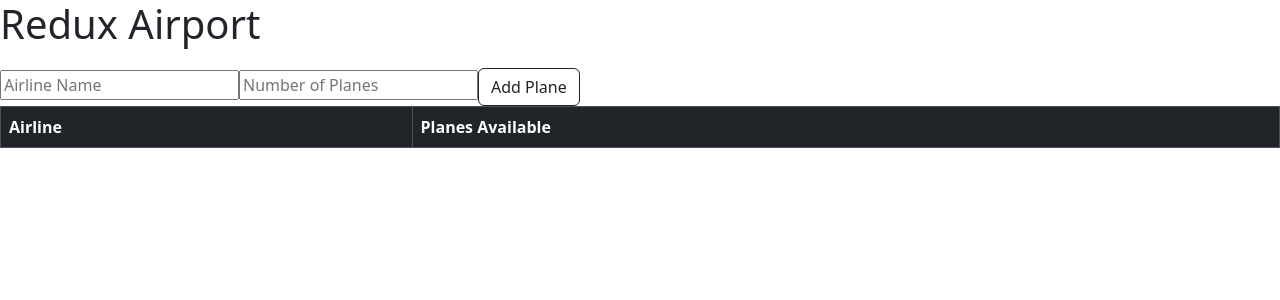
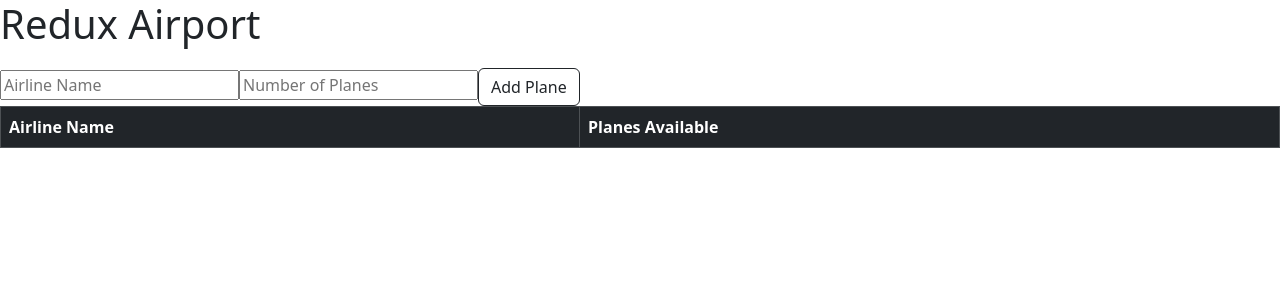
Before and after one commit to dontyellwillcry/redux-airport, a React (Create React App) app: page / in a window 1280 px wide. Shown: the top 300 px of the page. Built offline with nearby package versions, Linux system fonts and the light colour scheme.

Commit message:
More styling

```diff
--- /dev/null
+++ b/src/components/App/App.css
@@ -0,0 +1,3 @@
+/* .tableClass {
+    margin: 10%;
+} */
--- a/src/components/App/App.jsx
+++ b/src/components/App/App.jsx
@@ -1,10 +1,10 @@
 import React, { useState } from "react";
+import "./App.css";
 import { useSelector, useDispatch } from "react-redux";
 import AirlineForm from "../AirlineForm/AirlineForm";
 import AirlineTable from "../AirlineTable/AirlineTable";
-import { Table } from 'react-bootstrap';
-import 'bootstrap/dist/css/bootstrap.min.css';
-
+import { Table } from "react-bootstrap";
+import "bootstrap/dist/css/bootstrap.min.css";
 
 function App() {
   const [newAirline, addNewAirline] = useState("");
@@ -32,10 +32,11 @@ function App() {
         numberOfPlanes={numberOfPlanes}
         addNumberOfPlanes={addNumberOfPlanes}
       />
+      <div className="tableClass">
         <Table striped bordered hover variant="dark">
           <thead>
             <tr>
-      <th>Airline</th>
+              <th>Airline Name</th>
               <th>Planes Available</th>
             </tr>
           </thead>
@@ -44,6 +45,7 @@ function App() {
           </tbody>
         </Table>
       </div>
+    </div>
   );
 }
 
```
Lines whose indentation alone changed are shown as unchanged.
